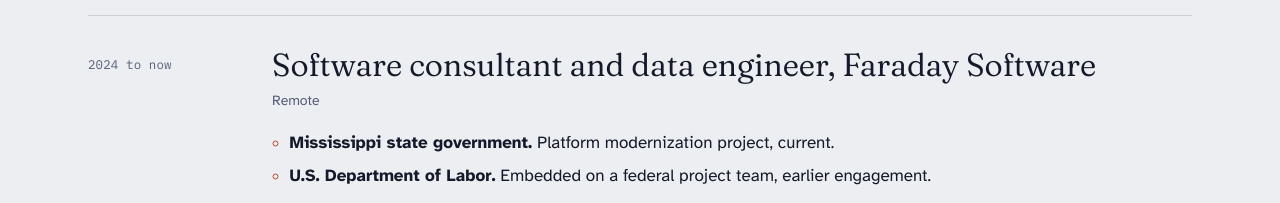
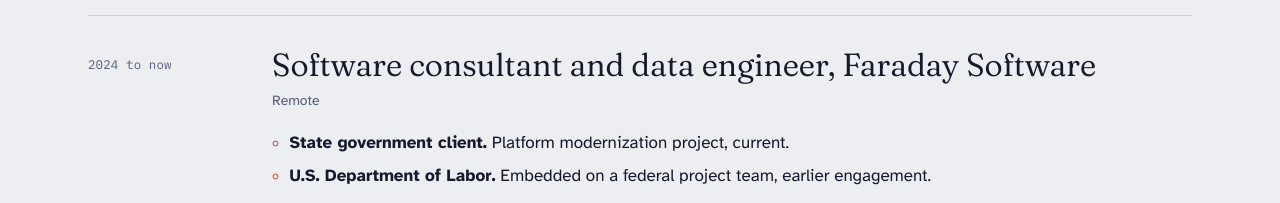
Before and after one commit to pearlfranz20/personalsite, a plain HTML site: page index.html in a window 1280 px wide. Shown: the part 6920-7123 px from the top of the page. Drawn offline with Linux system fonts and the light colour scheme; animation ran at ten frames a second.

Commit message:
Use generic wording for current client
Co-Authored-By: Claude Fable 5.2 <noreply@anthropic.com>
Claude-Session: https://claude.ai/code/session_017yApQbXhsWT4J5QgVqEzn6

```diff
--- a/index.html
+++ b/index.html
@@ -193,7 +193,7 @@
             <h3>Software consultant and data engineer, Faraday Software</h3>
             <p class="where">Remote</p>
             <ul class="roles">
-              <li><strong>Mississippi state government.</strong> Platform modernization project, current.</li>
+              <li><strong>State government client.</strong> Platform modernization project, current.</li>
               <li><strong>U.S. Department of Labor.</strong> Embedded on a federal project team, earlier engagement.</li>
             </ul>
             <p>Work across ETL pipelines, SQL, AWS (Glue, S3, EC2) and Appian application development.</p>
```
